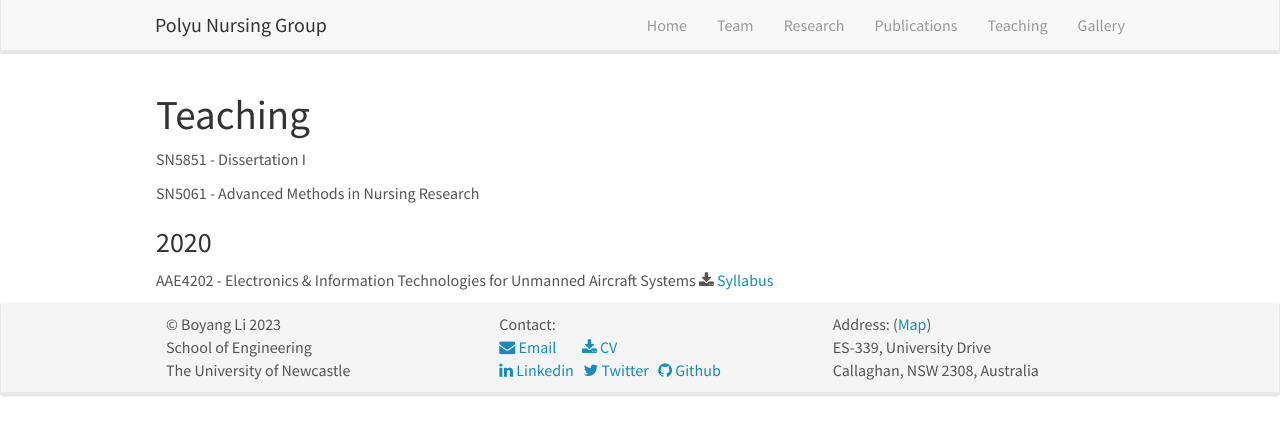
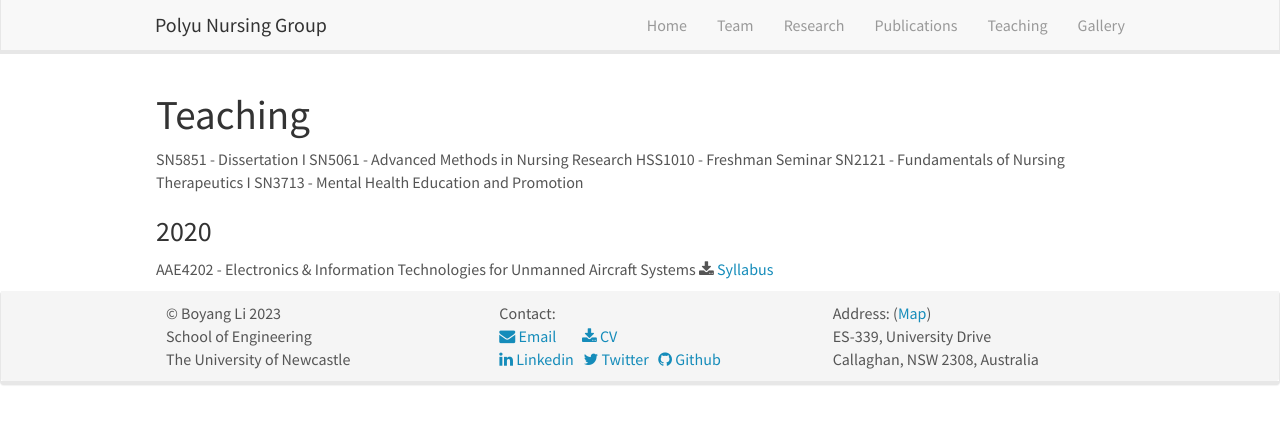
Before and after one commit to polyuly/SKYHMT.github.io, a Jekyll site: the page built from _pages/teaching.md, in a window 1280 px wide. Shown: the top 435 px of the page. Built offline with Jekyll 4.4.1, drawn with Linux system fonts in a browser that asks for light colours; nearby versions of some CDN libraries.

Commit message:
teaching

```diff
--- a/_pages/teaching.md
+++ b/_pages/teaching.md
@@ -9,8 +9,10 @@ permalink: /teaching
 # Teaching
 
 SN5851 - Dissertation I
-
 SN5061 - Advanced Methods in Nursing Research
+HSS1010 - Freshman Seminar
+SN2121 - Fundamentals of Nursing Therapeutics I
+SN3713 - Mental Health Education and Promotion
 
 ### 2020
 AAE4202 - Electronics & Information Technologies for Unmanned Aircraft Systems <i class="fa fa-download"></i> [Syllabus](/downloads/AAE4202_Teaching_Schedule.pdf)
```
